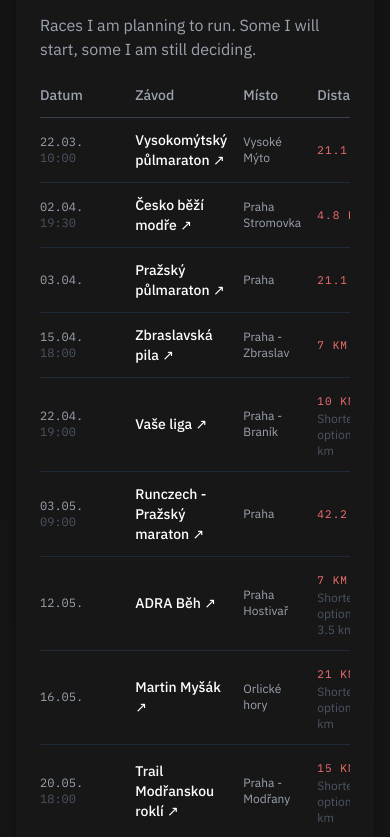
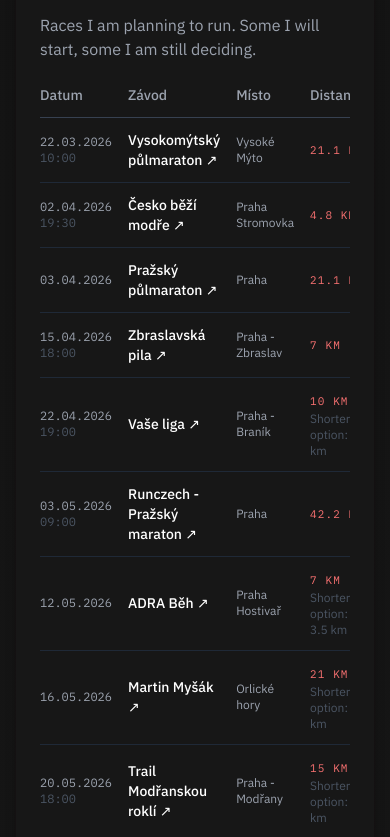
Before and after one commit to petrhollan22/petr-portfolio, a Next.js app: page /en/free-time in a window 390 px wide. Shown: the part 7867-8704 px from the top of the page. Built offline with nearby package versions, Linux system fonts and the light colour scheme; no server answers.

Commit message:
Add races page with countdown timer, chronological sorting, past races strikethrough

```diff
--- a/app/[locale]/free-time/page.tsx
+++ b/app/[locale]/free-time/page.tsx
@@ -199,7 +199,7 @@ export default function FreeTimePage() {
                 {races.map((race, i) => (
                   <tr key={i} className="border-b border-gray-800 hover:bg-gray-900/30 transition-colors">
                     <td className="py-3 pr-4 text-gray-400 whitespace-nowrap font-mono text-xs">
-                      {race.date}{race.year ? ' ' + race.year : ''}{race.time ? <span className="block text-gray-600">{race.time}</span> : null}
+                      {race.date}{race.time ? <span className="block text-gray-600">{race.time}</span> : null}
                     </td>
                     <td className="py-3 pr-4">
                       <a href={race.url} target="_blank" rel="noopener noreferrer" className="hover:text-red-400 transition-colors font-medium">
--- a/components/Navbar.tsx
+++ b/components/Navbar.tsx
@@ -15,6 +15,7 @@ export default function Navbar() {
     { href: '/work', label: t('work') },
     { href: '/cv', label: t('cv') },
     { href: '/free-time', label: t('freeTime') },
+    { href: '/races', label: t('races') },
     { href: '/schedule-time', label: t('scheduleTime') },
     { href: '/hustle', label: t('hustle') },
     { href: '/blog', label: 'Blog' },
--- a/data/races.ts
+++ b/data/races.ts
@@ -1,5 +1,8 @@
+import type { Localized } from '@/lib/localized';
+
 export interface Race {
   date: string;
+  isoDate: string;
   day: string;
   time?: string;
   name: string;
@@ -9,39 +12,38 @@ export interface Race {
   shortVariant?: string;
   surface: string;
   profile: string;
-  year?: number;
 }
 
 export const races: Race[] = [
-  { date: '22.03.', day: 'Neděle', time: '10:00', name: 'Vysokomýtský půlmaraton', url: 'https://www.vysokomytskypulmaraton.cz/', place: 'Vysoké Mýto', distance: 21.1, surface: 'Asfalt', profile: 'Zvlněná rovina' },
-  { date: '02.04.', day: 'Čtvrtek', time: '19:30', name: 'Česko běží modře', url: 'https://www.ceskobezi.cz/', place: 'Praha Stromovka', distance: 4.8, surface: 'Asfalt', profile: 'Rovina' },
-  { date: '03.04.', day: 'Pátek', name: 'Pražský půlmaraton', url: 'https://www.runczech.com/', place: 'Praha', distance: 21.1, surface: 'Asfalt', profile: 'Rovina' },
-  { date: '15.04.', day: 'Středa', time: '18:00', name: 'Zbraslavská pila', url: 'https://www.trailrunningcup.cz/', place: 'Praha - Zbraslav', distance: 7, surface: 'Terén', profile: 'Kopce' },
-  { date: '22.04.', day: 'Středa', time: '19:00', name: 'Vaše liga', url: 'https://www.vaseliga.cz/behaci-liga/', place: 'Praha - Braník', distance: 10, shortVariant: '5', surface: 'Asfalt', profile: 'Rovina' },
-  { date: '03.05.', day: 'Neděle', time: '09:00', name: 'Runczech - Pražský maraton', url: 'https://www.runczech.com/', place: 'Praha', distance: 42.2, surface: 'Asfalt', profile: 'Rovina' },
-  { date: '12.05.', day: 'Úterý', name: 'ADRA Běh', url: 'https://adrabeh.cz/', place: 'Praha Hostivař', distance: 7, shortVariant: '3.5', surface: 'Asfalt/Terén', profile: 'Zvlněné' },
-  { date: '16.05.', day: 'Sobota', name: 'Martin Myšák', url: 'https://www.trailrunningcup.cz/', place: 'Orlické hory', distance: 21, shortVariant: '10', surface: 'Trail', profile: 'Kopce' },
-  { date: '20.05.', day: 'Středa', time: '18:00', name: 'Trail Modřanskou roklí', url: 'https://www.trailrunningcup.cz/', place: 'Praha - Modřany', distance: 15, shortVariant: '8', surface: 'Terén', profile: 'Kopce' },
-  { date: '27.05.', day: 'Středa', time: '19:00', name: 'Vaše liga', url: 'https://www.vaseliga.cz/behaci-liga/', place: 'Praha - Braník', distance: 10, shortVariant: '5', surface: 'Asfalt', profile: 'Rovina' },
-  { date: '10.06.', day: 'Středa', time: '18:00', name: 'Trail Zlíchovskými vyhlídkami', url: 'https://www.trailrunningcup.cz/', place: 'Praha Dívčí hrady', distance: 14, shortVariant: '7', surface: 'Terén', profile: 'Kopce' },
-  { date: '14.06.', day: 'Neděle', time: '10:30', name: 'Dobývání dívčích hradů', url: 'https://www.behej.com/terminovka', place: 'Praha - Hlubočepy', distance: 2, surface: 'Asfalt', profile: 'Do vrchu' },
-  { date: '24.06.', day: 'Středa', time: '19:00', name: 'Vaše liga', url: 'https://www.vaseliga.cz/behaci-liga/', place: 'Praha - Braník', distance: 10, shortVariant: '5', surface: 'Asfalt', profile: 'Rovina' },
-  { date: '11.07.', day: 'Sobota', name: 'Klínovec', url: 'https://www.trailrunningcup.cz/', place: 'Loučná pod Klínovcem', distance: 23, shortVariant: '11', surface: 'Trail', profile: 'Kopce' },
-  { date: '29.08.', day: 'Sobota', name: 'Jizerská 50', url: 'https://jiz50.cz/', place: 'Bedřichov', distance: 50, shortVariant: '23', surface: 'Trail', profile: 'Kopce' },
-  { date: '05.09.', day: 'Sobota', name: 'Birell Grand Prix', url: 'https://www.runczech.com/', place: 'Praha - Na Příkopě', distance: 10, surface: 'Asfalt/Dlažba', profile: 'Rovina' },
-  { date: '13.09.', day: 'Neděle', time: '09:35', name: 'Tiramisu Run', url: 'https://pikola.cc/', place: 'Praha 7', distance: 7, surface: '', profile: '' },
-  { date: '16.09.', day: 'Středa', name: 'Vaše liga', url: 'https://www.vaseliga.cz/behaci-liga/', place: 'Praha - Braník', distance: 10, surface: 'Asfalt', profile: 'Rovina' },
-  { date: '19.09.', day: 'Sobota', name: 'Železná Ruda', url: 'https://www.trailrunningcup.cz/', place: 'Železná Ruda', distance: 18, shortVariant: '13', surface: 'Trail', profile: 'Kopce' },
-  { date: '27.09.', day: 'Neděle', name: 'Praha - Běchovice', url: 'https://www.bechovice-praha.cz/', place: 'Běchovice', distance: 10, surface: 'Asfalt', profile: 'Zvlněná rovina' },
-  { date: '30.09.', day: 'Středa', name: 'RS Run - Obora Hvězda', url: 'https://www.behej.com/terminovka', place: 'Praha - Obora Hvězda', distance: 5, surface: '', profile: '' },
-  { date: '03.10.', day: 'Sobota', name: 'Liberec Trail run', url: 'https://www.trailrunningcup.cz/', place: 'Liberec', distance: 22, shortVariant: '12', surface: 'Trail', profile: 'Kopce' },
-  { date: '04.10.', day: 'Neděle', name: 'Hradecký půlmaraton', url: 'https://www.hradeckypulmaraton.cz/', place: 'Hradec Králové', distance: 21.1, surface: 'Asfalt', profile: 'Rovina' },
-  { date: '18.10.', day: 'Neděle', name: 'Klánovický půlmaraton', url: 'https://www.klanovickypulmaraton.cz/', place: 'Praha - Klánovice', distance: 21.1, surface: 'Terén', profile: 'Zvlněná rovina' },
-  { date: '18.10.', day: 'Neděle', name: 'Klánovická 10ka', url: 'https://www.klanovickypulmaraton.cz/', place: 'Praha - Klánovice', distance: 10, surface: 'Terén', profile: 'Zvlněná rovina' },
-  { date: '26.10.', day: 'Neděle', name: 'Dresden Marathon', url: 'https://www.dresden-marathon.com/', place: 'Drážďany', distance: 42.2, surface: 'Asfalt', profile: 'Rovina' },
-  { date: '26.10.', day: 'Neděle', name: 'Dresden Půlmaraton', url: 'https://www.dresden-marathon.com/', place: 'Drážďany', distance: 21.1, surface: 'Asfalt', profile: 'Rovina' },
-  { date: '28.10.', day: 'Středa', name: 'Vaše liga - půlmaraton', url: 'https://www.vaseliga.cz/behaci-liga/', place: 'Praha - Braník', distance: 21.1, surface: 'Asfalt', profile: 'Rovina' },
-  { date: '17.11.', day: 'Úterý', name: 'Sametový běh', url: 'https://www.behej.com/terminovka', place: 'Odolena Voda', distance: 10, surface: 'Asfalt/Terén', profile: 'Zvlněný terén' },
-  { date: '03.10.', day: 'Sobota', name: 'PUMA Třeboňský maraton', url: 'https://www.naturemarathon.cz/', place: 'Třeboň', distance: 42.2, shortVariant: '21.1, 10, 5', surface: 'Asfalt', profile: 'Rovina' },
-  { date: '02.05.', day: 'Neděle', time: '08:00', name: 'Vodafone Pražský maraton 2027', url: 'https://www.runczech.com/cs/akce/vodafone-maraton-praha-2027', place: 'Praha', distance: 42.2, shortVariant: '2Run', surface: 'Asfalt', profile: 'Rovina', year: 2027 },
+  { date: '22.03.2026', isoDate: '2026-03-22', day: 'Neděle', time: '10:00', name: 'Vysokomýtský půlmaraton', url: 'https://www.vysokomytskypulmaraton.cz/', place: 'Vysoké Mýto', distance: 21.1, surface: 'Asfalt', profile: 'Zvlněná rovina' },
+  { date: '02.04.2026', isoDate: '2026-04-02', day: 'Čtvrtek', time: '19:30', name: 'Česko běží modře', url: 'https://www.ceskobezi.cz/', place: 'Praha Stromovka', distance: 4.8, surface: 'Asfalt', profile: 'Rovina' },
+  { date: '03.04.2026', isoDate: '2026-04-03', day: 'Pátek', name: 'Pražský půlmaraton', url: 'https://www.runczech.com/', place: 'Praha', distance: 21.1, surface: 'Asfalt', profile: 'Rovina' },
+  { date: '15.04.2026', isoDate: '2026-04-15', day: 'Středa', time: '18:00', name: 'Zbraslavská pila', url: 'https://www.trailrunningcup.cz/', place: 'Praha - Zbraslav', distance: 7, surface: 'Terén', profile: 'Kopce' },
+  { date: '22.04.2026', isoDate: '2026-04-22', day: 'Středa', time: '19:00', name: 'Vaše liga', url: 'https://www.vaseliga.cz/behaci-liga/', place: 'Praha - Braník', distance: 10, shortVariant: '5', surface: 'Asfalt', profile: 'Rovina' },
+  { date: '03.05.2026', isoDate: '2026-05-03', day: 'Neděle', time: '09:00', name: 'Runczech - Pražský maraton', url: 'https://www.runczech.com/', place: 'Praha', distance: 42.2, surface: 'Asfalt', profile: 'Rovina' },
+  { date: '12.05.2026', isoDate: '2026-05-12', day: 'Úterý', name: 'ADRA Běh', url: 'https://adrabeh.cz/', place: 'Praha Hostivař', distance: 7, shortVariant: '3.5', surface: 'Asfalt/Terén', profile: 'Zvlněné' },
+  { date: '16.05.2026', isoDate: '2026-05-16', day: 'Sobota', name: 'Martin Myšák', url: 'https://www.trailrunningcup.cz/', place: 'Orlické hory', distance: 21, shortVariant: '10', surface: 'Trail', profile: 'Kopce' },
+  { date: '20.05.2026', isoDate: '2026-05-20', day: 'Středa', time: '18:00', name: 'Trail Modřanskou roklí', url: 'https://www.trailrunningcup.cz/', place: 'Praha - Modřany', distance: 15, shortVariant: '8', surface: 'Terén', profile: 'Kopce' },
+  { date: '27.05.2026', isoDate: '2026-05-27', day: 'Středa', time: '19:00', name: 'Vaše liga', url: 'https://www.vaseliga.cz/behaci-liga/', place: 'Praha - Braník', distance: 10, shortVariant: '5', surface: 'Asfalt', profile: 'Rovina' },
+  { date: '10.06.2026', isoDate: '2026-06-10', day: 'Středa', time: '18:00', name: 'Trail Zlíchovskými vyhlídkami', url: 'https://www.trailrunningcup.cz/', place: 'Praha Dívčí hrady', distance: 14, shortVariant: '7', surface: 'Terén', profile: 'Kopce' },
+  { date: '14.06.2026', isoDate: '2026-06-14', day: 'Neděle', time: '10:30', name: 'Dobývání dívčích hradů', url: 'https://www.behej.com/terminovka', place: 'Praha - Hlubočepy', distance: 2, surface: 'Asfalt', profile: 'Do vrchu' },
+  { date: '24.06.2026', isoDate: '2026-06-24', day: 'Středa', time: '19:00', name: 'Vaše liga', url: 'https://www.vaseliga.cz/behaci-liga/', place: 'Praha - Braník', distance: 10, shortVariant: '5', surface: 'Asfalt', profile: 'Rovina' },
+  { date: '11.07.2026', isoDate: '2026-07-11', day: 'Sobota', name: 'Klínovec', url: 'https://www.trailrunningcup.cz/', place: 'Loučná pod Klínovcem', distance: 23, shortVariant: '11', surface: 'Trail', profile: 'Kopce' },
+  { date: '29.08.2026', isoDate: '2026-08-29', day: 'Sobota', name: 'Jizerská 50', url: 'https://jiz50.cz/', place: 'Bedřichov', distance: 50, shortVariant: '23', surface: 'Trail', profile: 'Kopce' },
+  { date: '05.09.2026', isoDate: '2026-09-05', day: 'Sobota', name: 'Birell Grand Prix', url: 'https://www.runczech.com/', place: 'Praha - Na Příkopě', distance: 10, surface: 'Asfalt/Dlažba', profile: 'Rovina' },
+  { date: '13.09.2026', isoDate: '2026-09-13', day: 'Neděle', time: '09:35', name: 'Tiramisu Run', url: 'https://pikola.cc/', place: 'Praha 7', distance: 7, surface: '', profile: '' },
+  { date: '16.09.2026', isoDate: '2026-09-16', day: 'Středa', name: 'Vaše liga', url: 'https://www.vaseliga.cz/behaci-liga/', place: 'Praha - Braník', distance: 10, surface: 'Asfalt', profile: 'Rovina' },
+  { date: '19.09.2026', isoDate: '2026-09-19', day: 'Sobota', name: 'Železná Ruda', url: 'https://www.trailrunningcup.cz/', place: 'Železná Ruda', distance: 18, shortVariant: '13', surface: 'Trail', profile: 'Kopce' },
+  { date: '27.09.2026', isoDate: '2026-09-27', day: 'Neděle', name: 'Praha - Běchovice', url: 'https://www.bechovice-praha.cz/', place: 'Běchovice', distance: 10, surface: 'Asfalt', profile: 'Zvlněná rovina' },
+  { date: '30.09.2026', isoDate: '2026-09-30', day: 'Středa', name: 'RS Run - Obora Hvězda', url: 'https://www.behej.com/terminovka', place: 'Praha - Obora Hvězda', distance: 5, surface: '', profile: '' },
+  { date: '03.10.2026', isoDate: '2026-10-03', day: 'Sobota', name: 'PUMA Třeboňský maraton', url: 'https://www.naturemarathon.cz/', place: 'Třeboň', distance: 42.2, shortVariant: '21.1, 10, 5', surface: 'Asfalt', profile: 'Rovina' },
+  { date: '03.10.2026', isoDate: '2026-10-03', day: 'Sobota', name: 'Liberec Trail run', url: 'https://www.trailrunningcup.cz/', place: 'Liberec', distance: 22, shortVariant: '12', surface: 'Trail', profile: 'Kopce' },
+  { date: '04.10.2026', isoDate: '2026-10-04', day: 'Neděle', name: 'Hradecký půlmaraton', url: 'https://www.hradeckypulmaraton.cz/', place: 'Hradec Králové', distance: 21.1, surface: 'Asfalt', profile: 'Rovina' },
+  { date: '18.10.2026', isoDate: '2026-10-18', day: 'Neděle', name: 'Klánovický půlmaraton', url: 'https://www.klanovickypulmaraton.cz/', place: 'Praha - Klánovice', distance: 21.1, surface: 'Terén', profile: 'Zvlněná rovina' },
+  { date: '18.10.2026', isoDate: '2026-10-18', day: 'Neděle', name: 'Klánovická 10ka', url: 'https://www.klanovickypulmaraton.cz/', place: 'Praha - Klánovice', distance: 10, surface: 'Terén', profile: 'Zvlněná rovina' },
+  { date: '26.10.2026', isoDate: '2026-10-26', day: 'Neděle', name: 'Dresden Marathon', url: 'https://www.dresden-marathon.com/', place: 'Drážďany', distance: 42.2, surface: 'Asfalt', profile: 'Rovina' },
+  { date: '26.10.2026', isoDate: '2026-10-26', day: 'Neděle', name: 'Dresden Půlmaraton', url: 'https://www.dresden-marathon.com/', place: 'Drážďany', distance: 21.1, surface: 'Asfalt', profile: 'Rovina' },
+  { date: '28.10.2026', isoDate: '2026-10-28', day: 'Středa', name: 'Vaše liga - půlmaraton', url: 'https://www.vaseliga.cz/behaci-liga/', place: 'Praha - Braník', distance: 21.1, surface: 'Asfalt', profile: 'Rovina' },
+  { date: '17.11.2026', isoDate: '2026-11-17', day: 'Úterý', name: 'Sametový běh', url: 'https://www.behej.com/terminovka', place: 'Odolena Voda', distance: 10, surface: 'Asfalt/Terén', profile: 'Zvlněný terén' },
+  { date: '02.05.2027', isoDate: '2027-05-02', day: 'Neděle', time: '08:00', name: 'Vodafone Pražský maraton 2027', url: 'https://www.runczech.com/cs/akce/vodafone-maraton-praha-2027', place: 'Praha', distance: 42.2, shortVariant: '2Run', surface: 'Asfalt', profile: 'Rovina' },
 ];
--- a/messages/cs.json
+++ b/messages/cs.json
@@ -5,7 +5,8 @@
     "scheduleTime": "Rezervace",
     "hustle": "Sidequesty",
     "cv": "Životopis",
-    "inspiration": "Inspirace"
+    "inspiration": "Inspirace",
+    "races": "Závody"
   },
   "home": {
     "role": "Analytik. Šachista. Sportovec. Průměrný prodavač.",
@@ -302,5 +303,14 @@
       "ctaDesc": "Scrapování, datový pipeline na míru nebo analýza recenzí pomocí AI — rád se podívám.",
       "ctaBtn": "Napiš mi"
     }
+  },
+  "races": {
+    "label": "Běžecký kalendář",
+    "title": "Závody 2026",
+    "desc": "Závody, na které se chystám. Minulé jsou přeškrtnuté, nadcházející seřazené chronologicky.",
+    "nextRace": "Nejbližší závod",
+    "register": "Přihlásit se",
+    "upcoming": "Nadcházející závody",
+    "past": "Absolvované závody"
   }
 }
--- a/messages/en.json
+++ b/messages/en.json
@@ -5,7 +5,8 @@
     "scheduleTime": "Schedule",
     "hustle": "Side quests",
     "cv": "CV",
-    "inspiration": "Inspiration"
+    "inspiration": "Inspiration",
+    "races": "Races"
   },
   "home": {
     "role": "Analyst. Chess player. Athlete. Below-average retail guy.",
@@ -302,5 +303,14 @@
       "ctaDesc": "Custom scraping, data pipeline or AI-powered review analysis — happy to take a look.",
       "ctaBtn": "Get in touch"
     }
+  },
+  "races": {
+    "label": "Race calendar",
+    "title": "Races 2026",
+    "desc": "Races I am planning to run. Past ones are crossed out, upcoming ones sorted chronologically.",
+    "nextRace": "Next race",
+    "register": "Register",
+    "upcoming": "Upcoming races",
+    "past": "Past races"
   }
 }
```
Also changed, not shown: app/[locale]/races/page.tsx (added, +155 -0 lines).
